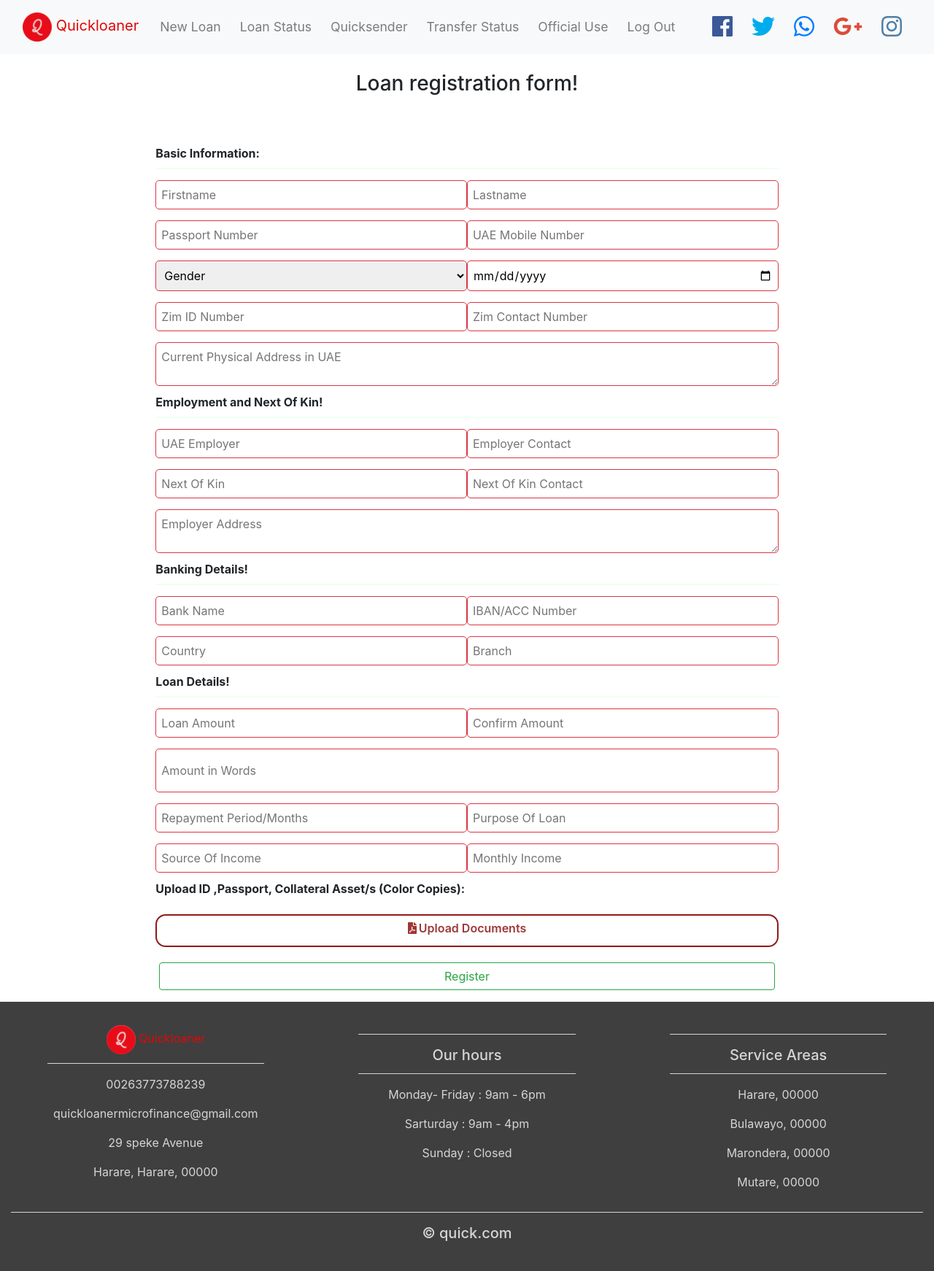
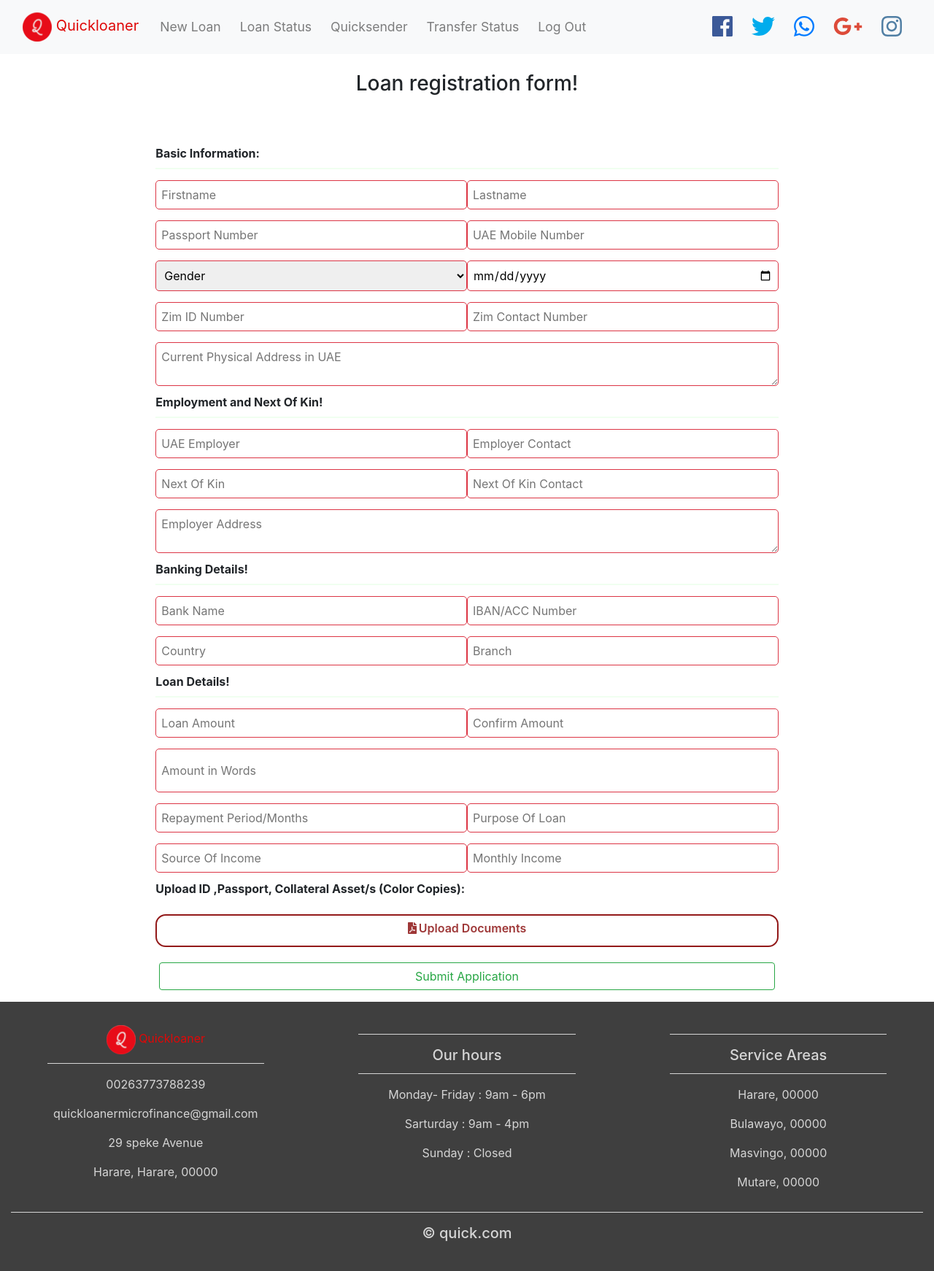
Before and after one commit to EdwardDanu/eddmoakquickcashweb, a Django app: page /newloan in a window 1280 px wide. Shown: the whole page at 73% size. Run offline with Django 3.2, Linux system fonts and the light colour scheme; a user stored in the database is signed in; some libraries are stand-ins or nearby versions.

Commit message:
removed arg

```diff
--- a/home/templates/home/layout.html
+++ b/home/templates/home/layout.html
@@ -26,11 +26,11 @@
             <li class="nav-item"><a class="nav-link" href="{% url 'loanstatus'%}" >Loan Status</a></li>
             <li class="nav-item"><a class="nav-link" href="{% url 'sendmoney'%}" >Quicksender</a></li>
             <li class="nav-item"><a class="nav-link" href="{% url 'transferstatus'%}" >Transfer Status</a></li>
-            <li class="nav-item"><a class="nav-link" href="/admin" >Official Use</a></li>
             <li class="nav-item"><a class="nav-link" href="{% url 'logout'%}" >Log Out</a></li>
             {% else %}
             <li class="nav-item"><a class="nav-link" href="{% url 'login' %}" >log in</a></li>
             <li class="nav-item"><a class="nav-link" href="{% url 'register'%}">Register</a></li>
+            <li class="nav-item"><a class="nav-link" href="/admin" >Official Use Only</a></li>
             {% endif %}
           </ul>
           <ul class="nav navbar-nav ml-auto socialnav">
@@ -70,7 +70,7 @@
         <hr class="light">
         <p>Harare, 00000</p>
         <p>Bulawayo, 00000</p>
-        <p>Marondera, 00000</p>
+        <p>Masvingo, 00000</p>
         <p>Mutare, 00000</p>
       </div>
       <div class="col-12">
--- a/home/templates/home/newloan.html
+++ b/home/templates/home/newloan.html
@@ -24,7 +24,7 @@
     <div class="form-group">
       <div class="row register">
         <div class="col-md-8 col-xs-12">
-            <input class="form-control btn btn-outline-success" type="submit" value="Register">
+            <input class="form-control btn btn-outline-success" type="submit" value="Submit Application">
           </div>
         </div>
       </div>
--- a/home/templates/home/sendmoney.html
+++ b/home/templates/home/sendmoney.html
@@ -24,7 +24,7 @@
     <div class="form-group">
       <div class="row register">
         <div class="col-md-8 col-xs-12">
-            <input class="form-control btn btn-outline-success" type="submit" value="Register">
+            <input class="form-control btn btn-outline-success" type="submit" value="Submit Request">
           </div>
         </div>
       </div>
```
